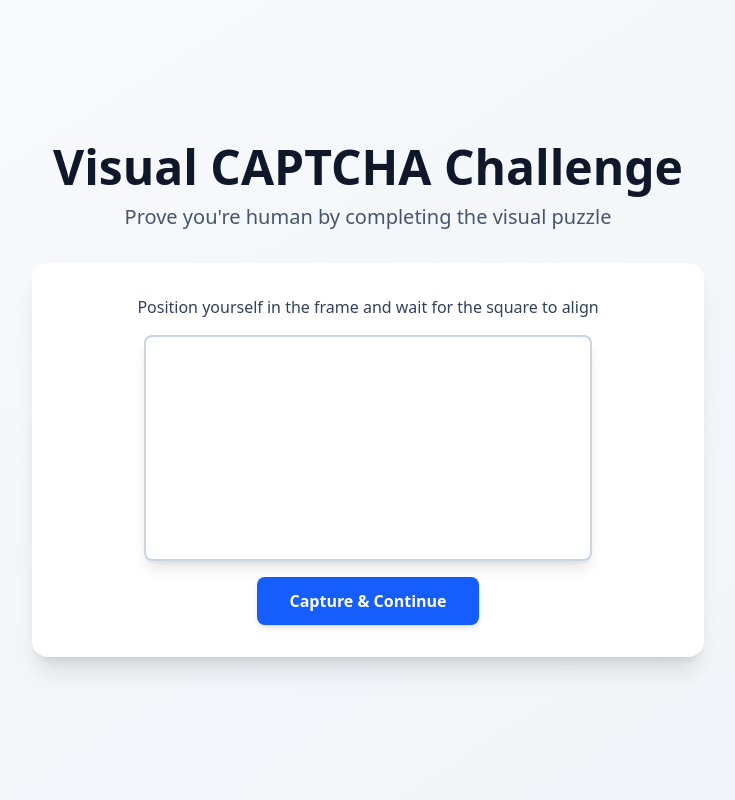
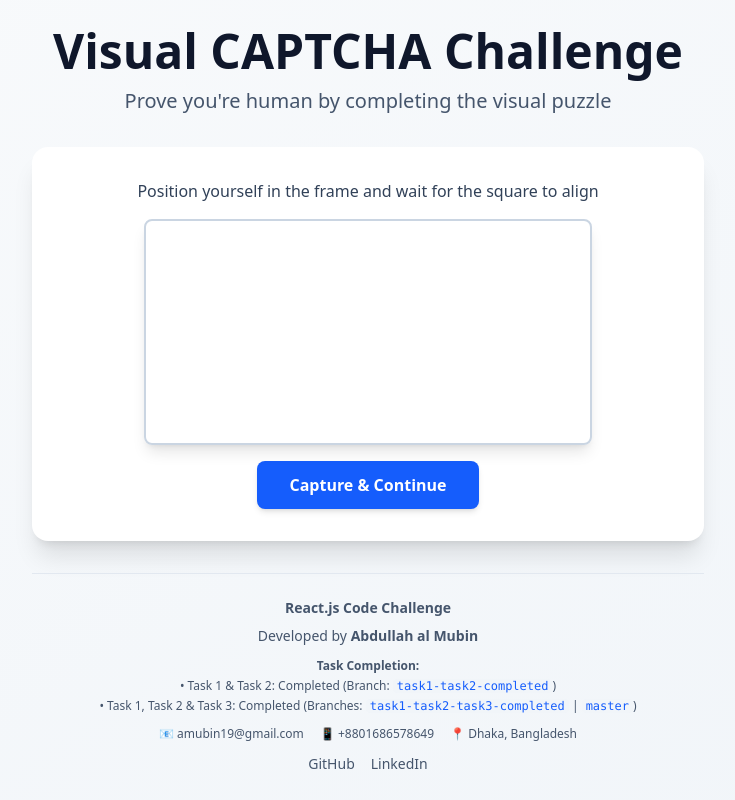
Before and after one commit to abdullahmubin/puzzle, a React (Vite) app: page / in a window 1280 px wide. Shown: the whole page, without its empty margins (272-1007 px from the left). Built offline with nearby package versions, Linux system fonts and the light colour scheme; no server answers.

Commit message:
read me file updated.

```diff
--- a/src/App.jsx
+++ b/src/App.jsx
@@ -375,6 +375,83 @@ export default function App() {
         </div>
       )}
         </div>
+
+        {/* Footer with developer information */}
+        <footer className="mt-8 text-center text-sm text-slate-600 dark:text-slate-400 border-t border-slate-200 dark:border-slate-700 pt-6">
+          <p className="mb-2">
+            <strong>React.js Code Challenge</strong>
+          </p>
+          <p className="mb-1">
+            Developed by <strong>Abdullah al Mubin</strong>
+          </p>
+          <div className="mb-3 mt-3 text-xs">
+            <p className="mb-1">
+              <strong>Task Completion:</strong>
+            </p>
+            <p className="mb-1">
+              • Task 1 & Task 2: Completed (Branch: <a
+                href="https://github.com/abdullahmubin/puzzle/tree/task1-task2-completed"
+                target="_blank"
+                rel="noopener noreferrer"
+                className="text-blue-600 dark:text-blue-400 hover:underline font-mono bg-slate-100 dark:bg-slate-800 px-1 rounded"
+              >
+                task1-task2-completed
+              </a>)
+            </p>
+            <p>
+              • Task 1, Task 2 & Task 3: Completed (Branches: <a
+                href="https://github.com/abdullahmubin/puzzle/tree/task1-task2-task3-completed"
+                target="_blank"
+                rel="noopener noreferrer"
+                className="text-blue-600 dark:text-blue-400 hover:underline font-mono bg-slate-100 dark:bg-slate-800 px-1 rounded"
+              >
+                task1-task2-task3-completed
+              </a> | <a
+                href="https://github.com/abdullahmubin/puzzle/tree/master"
+                target="_blank"
+                rel="noopener noreferrer"
+                className="text-blue-600 dark:text-blue-400 hover:underline font-mono bg-slate-100 dark:bg-slate-800 px-1 rounded"
+              >
+                master
+              </a>)
+            </p>
+          </div>
+          <div className="flex justify-center gap-4 flex-wrap text-xs">
+            <a
+              href="mailto:amubin19@gmail.com"
+              className="hover:text-slate-900 dark:hover:text-slate-200 transition-colors"
+            >
+              📧 amubin19@gmail.com
+            </a>
+            <a
+              href="https://wa.me/8801686578649"
+              target="_blank"
+              rel="noopener noreferrer"
+              className="hover:text-slate-900 dark:hover:text-slate-200 transition-colors"
+            >
+              📱 +8801686578649
+            </a>
+            <span>📍 Dhaka, Bangladesh</span>
+          </div>
+          <div className="flex justify-center gap-4 mt-3">
+            <a
+              href="https://github.com/abdullahmubin"
+              target="_blank"
+              rel="noopener noreferrer"
+              className="hover:text-slate-900 dark:hover:text-slate-200 transition-colors"
+            >
+              GitHub
+            </a>
+            <a
+              href="https://www.linkedin.com/in/abdullah-al-mubin/"
+              target="_blank"
+              rel="noopener noreferrer"
+              className="hover:text-slate-900 dark:hover:text-slate-200 transition-colors"
+            >
+              LinkedIn
+            </a>
+          </div>
+        </footer>
       </div>
     </div>
   );
```
Also changed, not shown: 1 other file (tests, documents, lock files or other folders).
